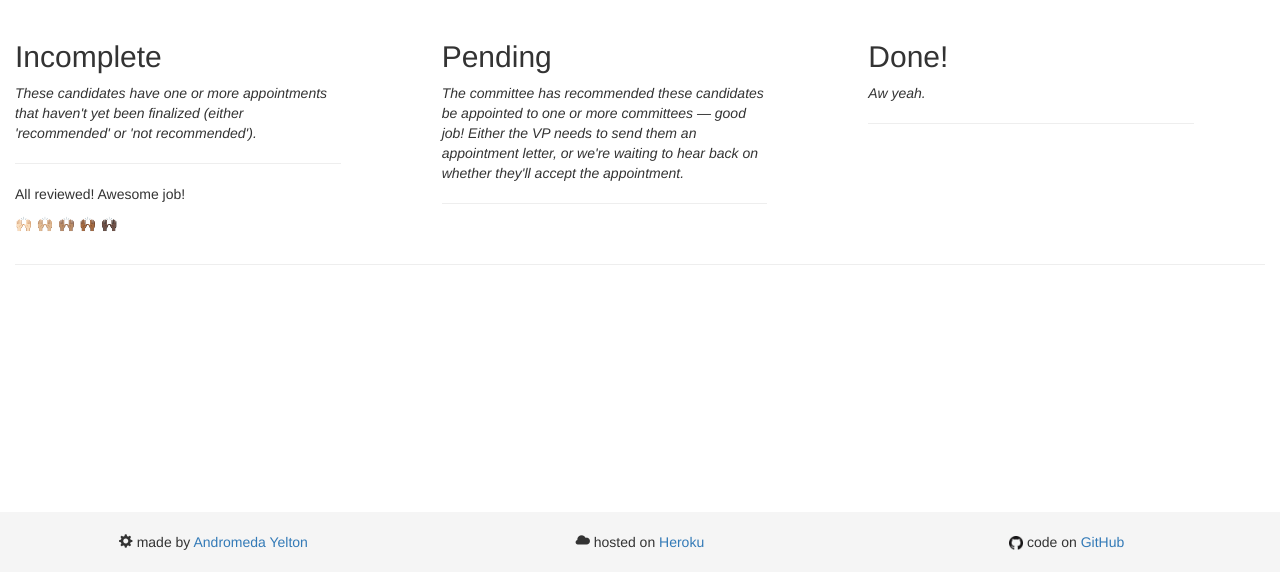
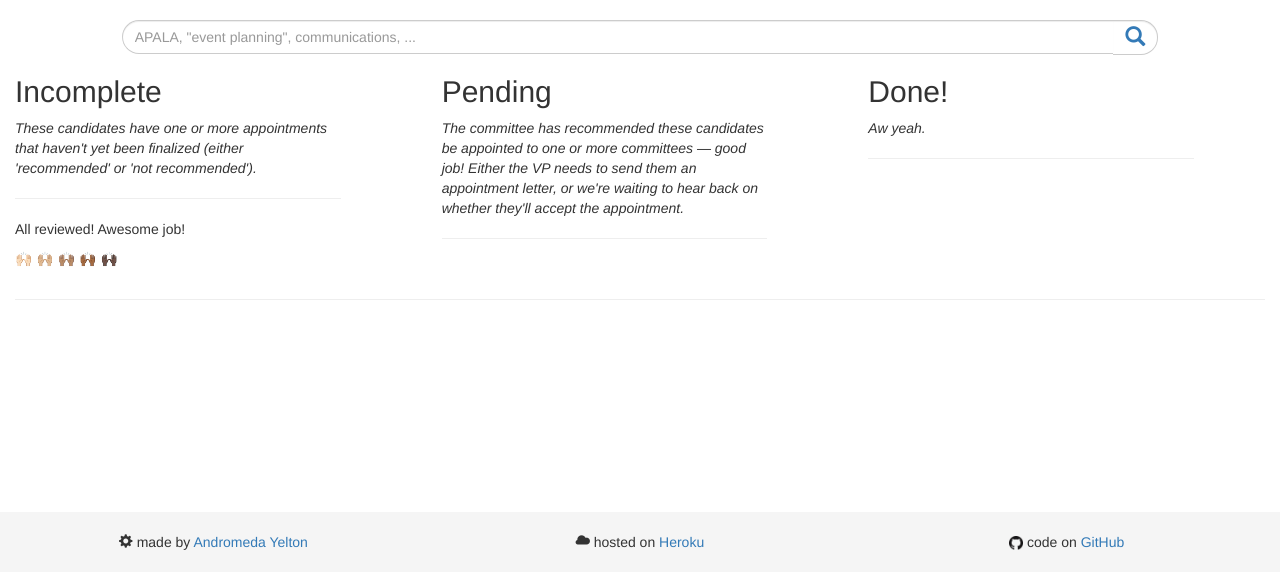
Before and after one commit to egmowens/litapplications, a Django app: template litapplications/candidates/templates/candidates/candidate_list.html in a window 1280 px wide. Shown: the part 228-800 px from the top of the page. Run offline with Django 3.2, Linux system fonts and the light colour scheme; the template is opened without the code that fills it, so the values that code supplies are empty; some libraries are stand-ins or nearby versions.

Commit message:
you guys now you can search the candidates

```diff
--- a/litapplications/candidates/templates/candidates/candidate_list.html
+++ b/litapplications/candidates/templates/candidates/candidate_list.html
@@ -1,6 +1,50 @@
 {% extends 'base.html' %}
+{% block extra_css %}
+  <style type="text/css">
+    #searchbox {
+      border-top-left-radius: 17px;
+      border-bottom-left-radius: 17px;
+      border-right: none;
+    }
+
+    .input-group-btn .btn {
+      border-top-right-radius: 17px;
+      border-bottom-right-radius: 17px;
+      border-left: none;
+      box-shadow: inset 0 1px 1px rgba(0,0,0,.075);
+      font-size: 20px;
+      padding-top: 3px;
+      padding-bottom: 1px;
+    }
+
+    .input-group-btn .btn:hover {
+      background-color: #337ab7;
+    }
+
+    .input-group-btn .btn:hover span.text-primary{
+      color: white;
+    }
+  </style>
+{% endblock extra_css %}
 
 {% block content %}
+<div class="row">
+  <div class="col-xs-12 col-md-10 col-md-offset-1">
+    <form method="POST">
+      {% csrf_token %}
+      <label for="searchbox" class="sr-only">Search candidates for...</label>
+      <div class="input-group">
+        <input type="text" class="form-control" id="searchbox" name="searchbox" placeholder='APALA, "event planning", communications, ...'>
+        <div class="input-group-btn">
+          <button class="btn btn-default" type="submit">
+            <span class="glyphicon glyphicon-search text-primary"></span>
+          </button>
+        </div>
+      </div>
+    </form>
+  </div>
+</div>
+
 <div class="row">
   <div class="col-xs-12 col-sm-4">
     <h2>Incomplete</h2>
--- a/litapplications/templates/base.html
+++ b/litapplications/templates/base.html
@@ -192,6 +192,8 @@
         }
       }
     </style>
+    {% block extra_css %}
+    {% endblock extra_css %}
   </head>
   <body>
       <!-- Static navbar -->
```
Also changed, not shown: litapplications/candidates/views.py (+69 -0 lines).
